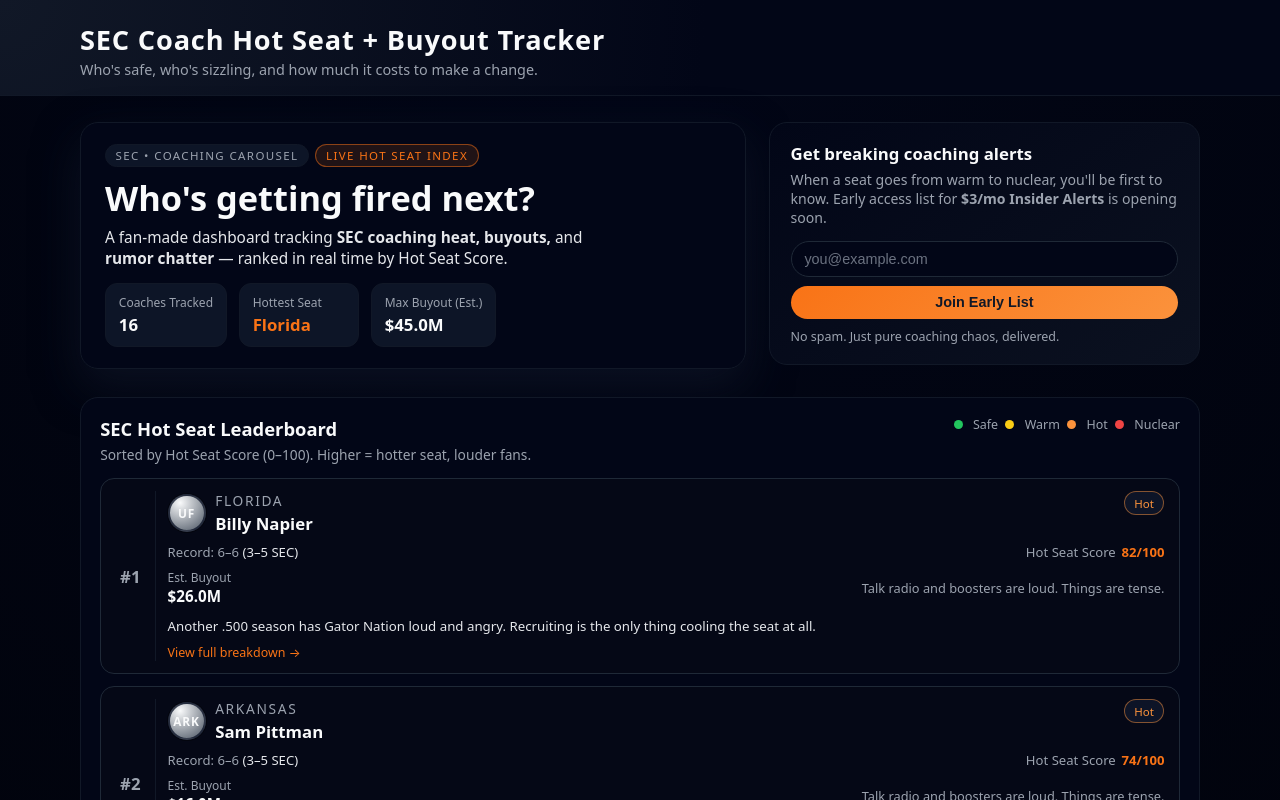
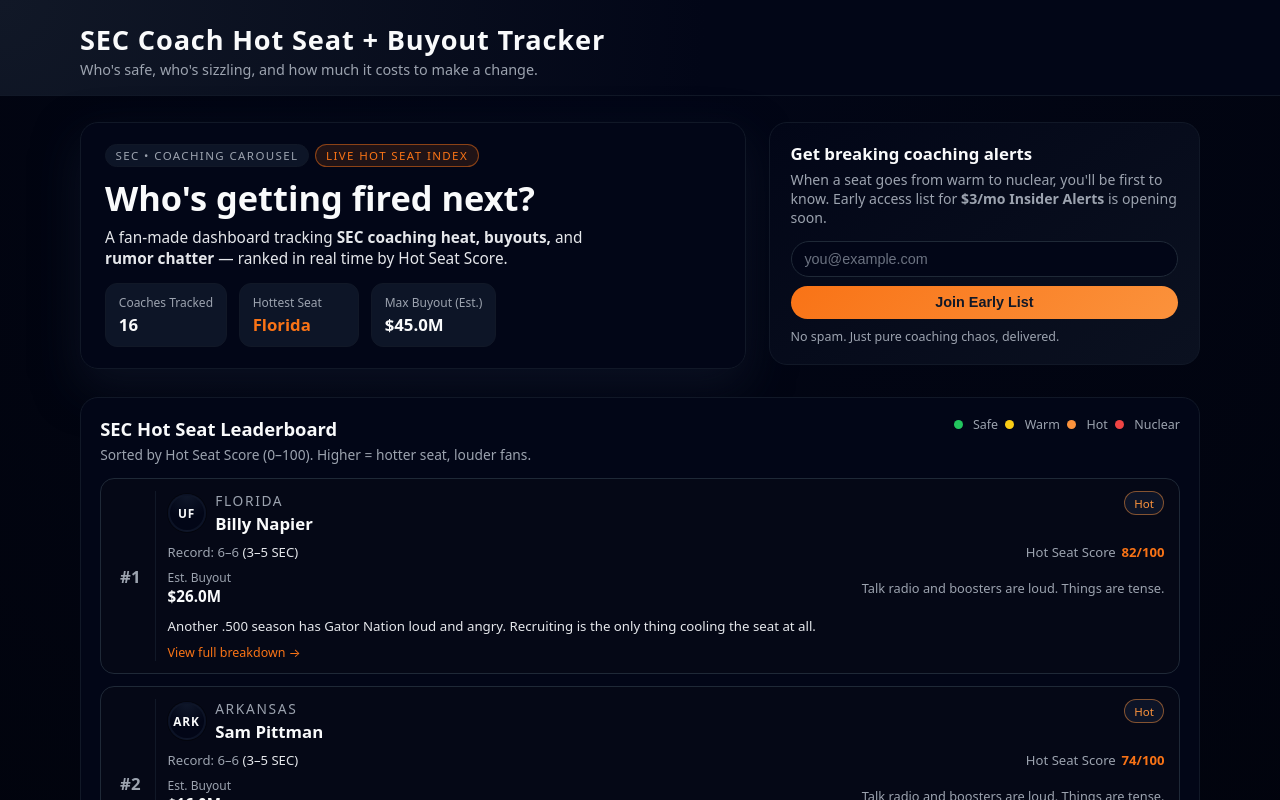
Before and after one commit to starsaintx/sec-hot-seat, a Next.js app: page / in a window 1280 px wide. Shown: the top 800 px of the page. Built offline with nearby package versions, Linux system fonts and the light colour scheme.

Commit message:
Update globals.css

```diff
--- a/src/app/globals.css
+++ b/src/app/globals.css
@@ -27,7 +27,7 @@
   width: 38px;
   height: 38px;
   border-radius: 999px;
-  background: radial-gradient(circle at 30% 20%, #f9fafb, #4b5563);
+  background: radial-gradient(circle at top, #0f172a 0, #020617 60%);
   display: flex;
   align-items: center;
   justify-content: center;
```
